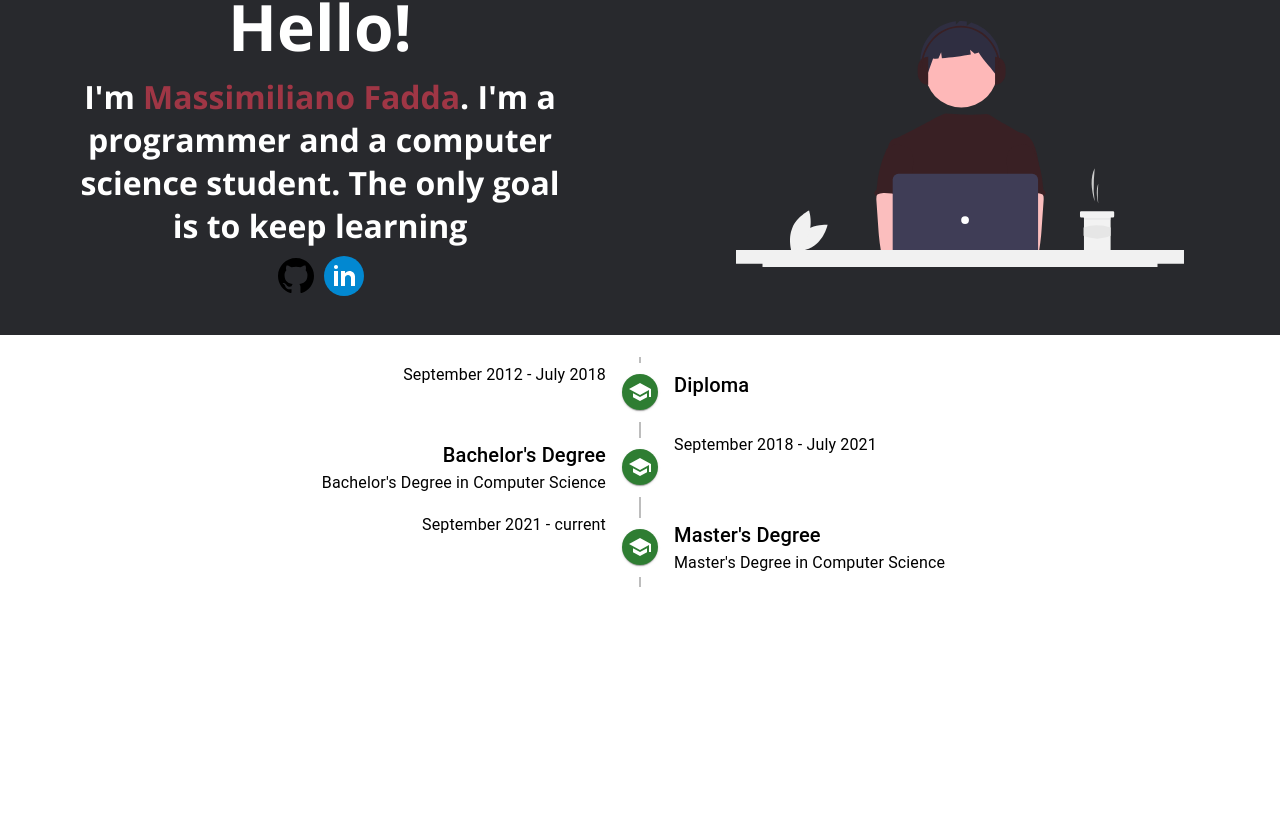
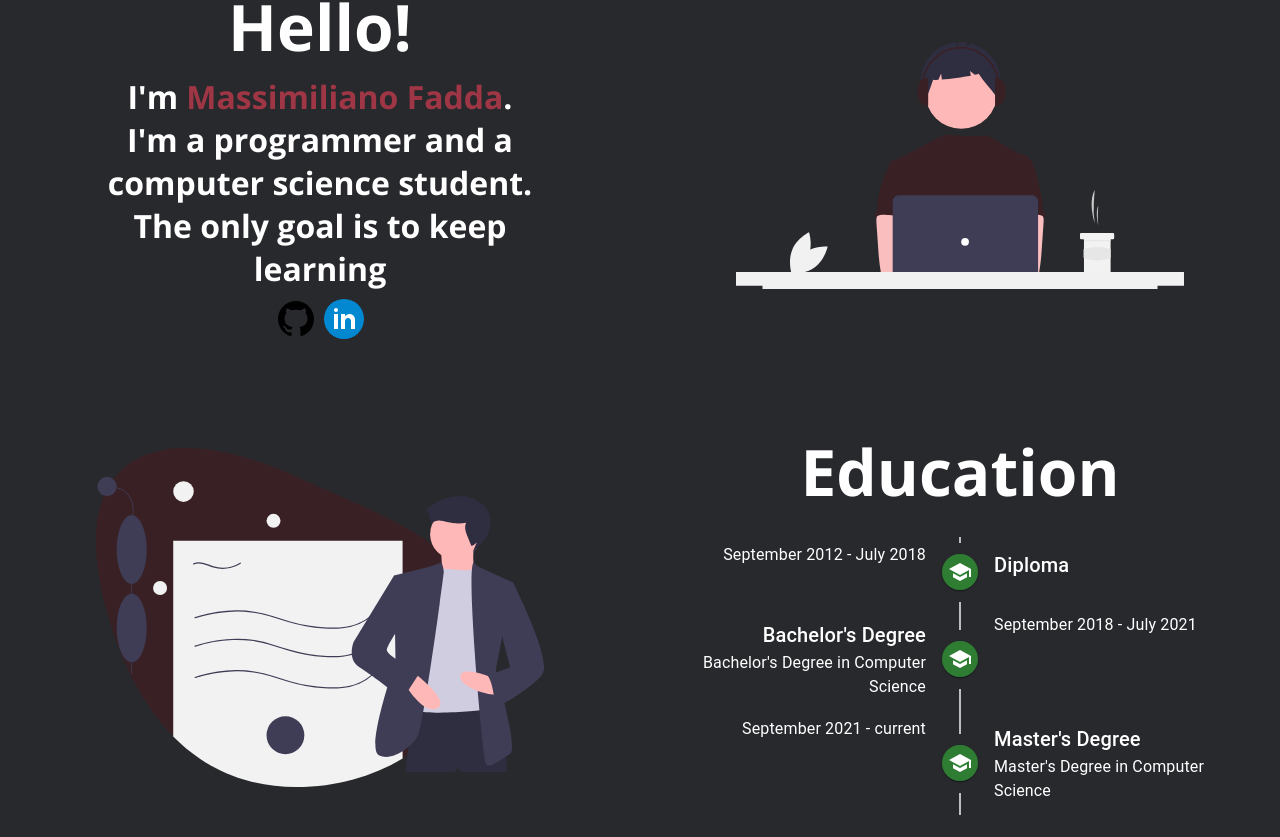
Before and after one commit to massi-fa/PWD-app-configurated, a React (Create React App) app: page / in a window 1280 px wide. Shown: the part 160-997 px from the top of the page. Before the commit the page ends 800 px from the top, so only its background shows below. Built offline with nearby package versions, Linux system fonts and the light colour scheme.

Commit message:
progress

```diff
--- a/src/App.jsx
+++ b/src/App.jsx
@@ -3,10 +3,10 @@ import styled, { createGlobalStyle } from 'styled-components/macro';
 
 import Header from './components/Header';
 import Home from './components/Home';
+import Education from './components/Education';
 
 import homeText from './utils/home';
 import homeImg from './res/homeImg.svg';
-import TimelineMUI from './components/TimelineMUI';
 
 const GlobalStyle = createGlobalStyle`
   * {
@@ -16,11 +16,13 @@ const GlobalStyle = createGlobalStyle`
   body {
     overflow: hidden;
     height: 100%;
+    overflow: auto;
+    scrollbar-width: thin;
   }
 `;
 
 const Container = styled.div`
-  height: 100%;
+
 `;
 
 const App = () => (
@@ -28,7 +30,7 @@ const App = () => (
     <GlobalStyle />
     <Header />
     <Home title={homeText.title} description={homeText.description} image={homeImg} />
-    <TimelineMUI />
+    <Education />
   </Container>
 );
 
--- /dev/null
+++ b/src/components/Education.jsx
@@ -0,0 +1,73 @@
+import React from 'react';
+import styled from 'styled-components/macro';
+
+import image from '../res/certification.svg';
+
+import TimelineMUI from './TimelineMUI';
+
+const Wrapper = styled.div`
+  width: 100%;
+  background-color: #28292d;;
+`;
+
+const Container = styled.div`
+  display: flex;
+  width: 100%;
+  flex-direction: row;
+  padding-top: 50px;
+  @media only screen and (max-width: 900px) {
+    flex-direction: column-reverse;
+  };
+  @media only screen and (min-width: 1400px) {
+    width: 1400px;
+    margin: auto;
+  };
+`;
+
+const ContainerImg = styled.div`
+  display: flex;
+  margin-bottom: 30px;
+  @media only screen and (min-width: 900px) {
+    width: 50%;
+  };
+
+`;
+
+const Image = styled.img`
+  width: 70%;
+  max-width: 500px;
+  margin: auto;
+`;
+
+const ContainerTimeLine = styled.div`
+  margin: auto;
+`;
+
+const Title = styled.h1`
+  width: 75%;
+  margin: auto;
+  margin-bottom: 0;
+  text-align: center;
+  font-size: 4rem;
+  @media only screen and (max-width: 900px) {
+    text-align: center;
+    font-size: 3rem;
+  };
+  color: white;
+`;
+
+const Education = () => (
+  <Wrapper>
+    <Container>
+      <ContainerImg>
+        <Image src={image} />
+      </ContainerImg>
+      <ContainerTimeLine>
+        <Title>Education</Title>
+        <TimelineMUI />
+      </ContainerTimeLine>
+    </Container>
+  </Wrapper>
+);
+
+export default Education;
--- a/src/components/Home.jsx
+++ b/src/components/Home.jsx
@@ -103,7 +103,9 @@ const Home = ({
         <Description>
           I&apos;m
           <Change> Massimiliano Fadda</Change>
-          . I&apos;m a programmer and a computer science student. The only goal is to keep learning
+          .
+          <br />
+          I&apos;m a programmer and a computer science student. The only goal is to keep learning
         </Description>
         <ContainerIcon>
           <Link href="https://github.com/massi-fa">
--- a/src/components/TimelineMUI.jsx
+++ b/src/components/TimelineMUI.jsx
@@ -16,7 +16,7 @@ const TimelineMUI = () => (
     {
       timeLineElements.map((element) => (
         <TimelineItem>
-          <TimelineOppositeContent>
+          <TimelineOppositeContent color="white">
             {element.date}
           </TimelineOppositeContent>
           <TimelineSeparator>
@@ -27,10 +27,10 @@ const TimelineMUI = () => (
             <TimelineConnector />
           </TimelineSeparator>
           <TimelineContent sx={{ py: '12px', px: 2 }}>
-            <Typography variant="h6" component="span">
+            <Typography variant="h6" component="span" color="white">
               {element.title}
             </Typography>
-            <Typography>{element.description}</Typography>
+            <Typography color="white">{element.description}</Typography>
           </TimelineContent>
         </TimelineItem>
       ))
```
